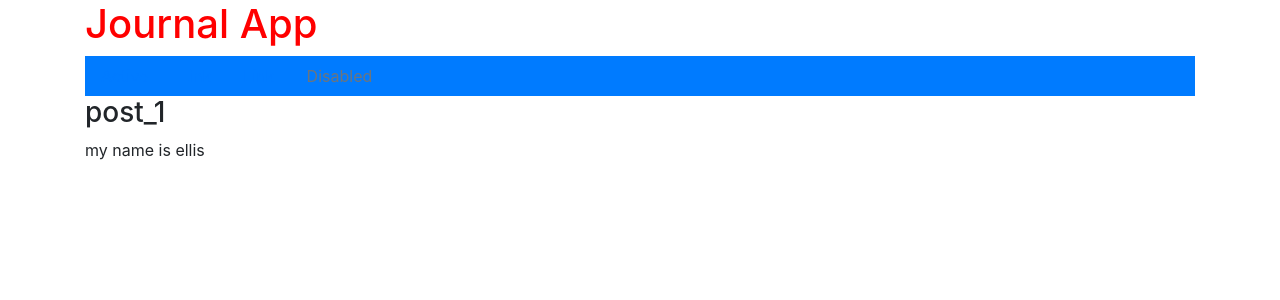
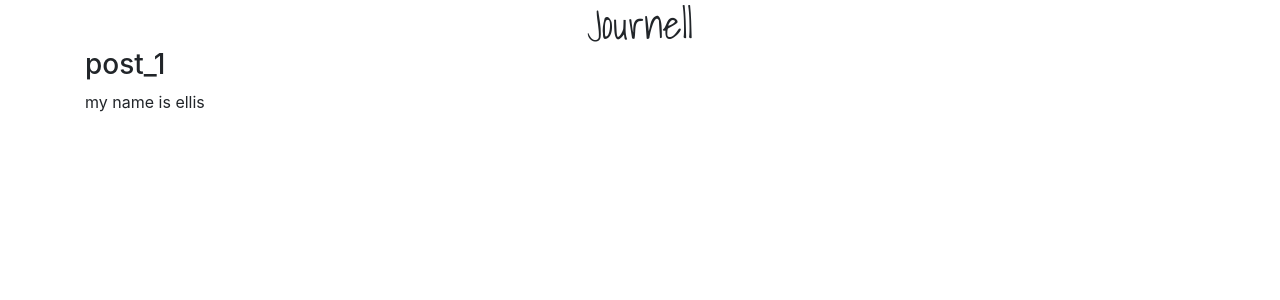
Before and after one commit to ellismckenzielee/flask_journal_app, a Flask app: page / in a window 1280 px wide. Shown: the top 300 px of the page. Run offline with Flask 2, Linux system fonts and the light colour scheme; data comes from the database, SQL or seed files in the repository; some libraries are stand-ins or nearby versions.

Commit message:
added google font for title

```diff
--- a/journal_app/static/stylesheet.css
+++ b/journal_app/static/stylesheet.css
@@ -1,7 +1,5 @@
-navbar {
-    background-color: red;
+#title {
+    font-family: 'Shadows Into Light', cursive;
+    margin: auto;
+    text-align: center;
 }
-
-h1 {
-    color: red;
-}
--- a/journal_app/templates/base.html
+++ b/journal_app/templates/base.html
@@ -3,33 +3,17 @@
         <Title>Journal Entries</Title>
         <link rel="stylesheet" href="https://stackpath.bootstrapcdn.com/bootstrap/4.4.1/css/bootstrap.min.css" integrity="sha384-Vkoo8x4CGsO3+Hhxv8T/Q5PaXtkKtu6ug5TOeNV6gBiFeWPGFN9MuhOf23Q9Ifjh" crossorigin="anonymous">
         <link rel="stylesheet" type="text/css" href="{{ url_for('static',filename='stylesheet.css') }}">
+        <link href="https://fonts.googleapis.com/css?family=Shadows+Into+Light&display=swap" rel="stylesheet">
     </head>
     <body>
         <header>
             <div class="container">
-                <h1>
-                    Journal App
+                <h1 id="title">
+                    Journell
                 </h1>
             </div>
         </header>
-        <navbar>
-            <div class="container">
-                <ul class="nav navbar-dark bg-primary">
-                    <li class="nav-item">
-                      <a class="nav-link active" href="#">Active</a>
-                    </li>
-                    <li class="nav-item">
-                      <a class="nav-link" href="#">Link</a>
-                    </li>
-                    <li class="nav-item">
-                      <a class="nav-link" href="#">Link</a>
-                    </li>
-                    <li class="nav-item">
-                      <a class="nav-link disabled" href="#" tabindex="-1" aria-disabled="true">Disabled</a>
-                    </li>
-                </ul>
-            </div>
-        </navbar>
+
         <div class="container">
             {% block content %}
             {% endblock %}
```
